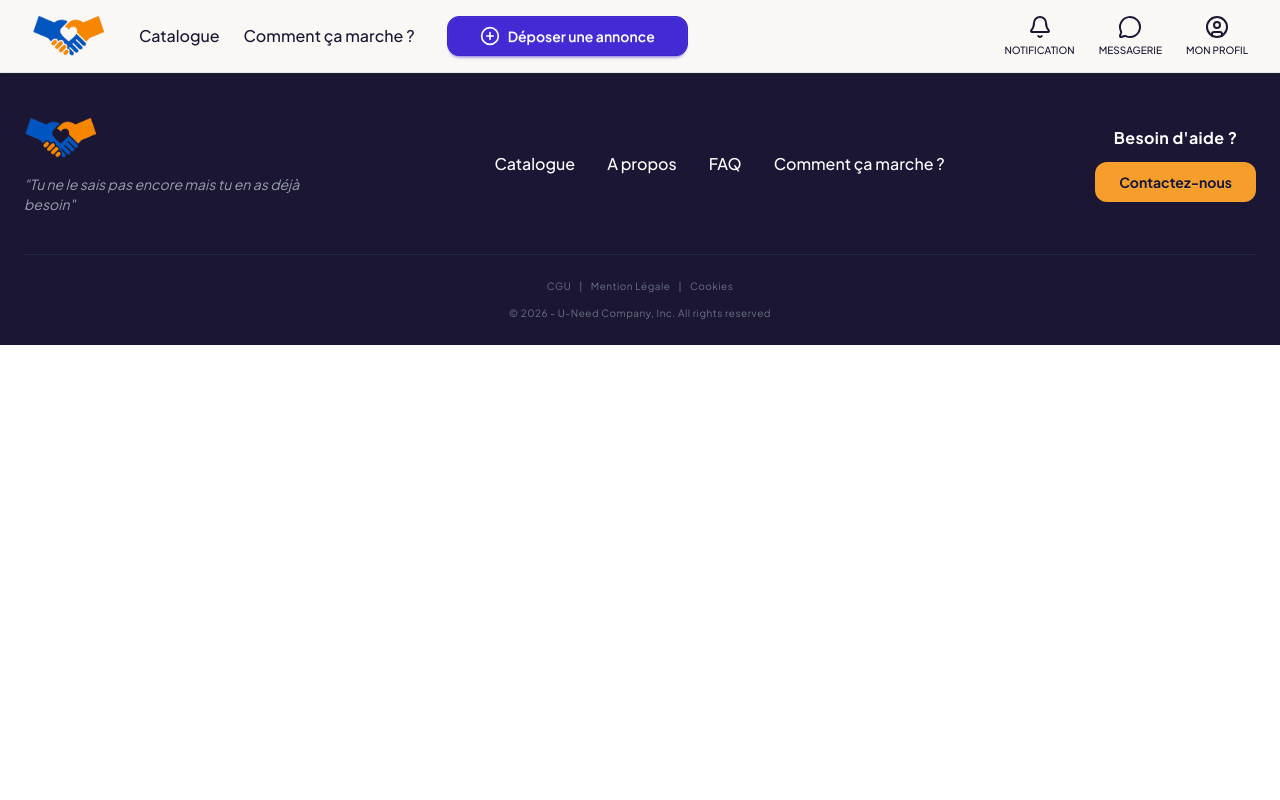
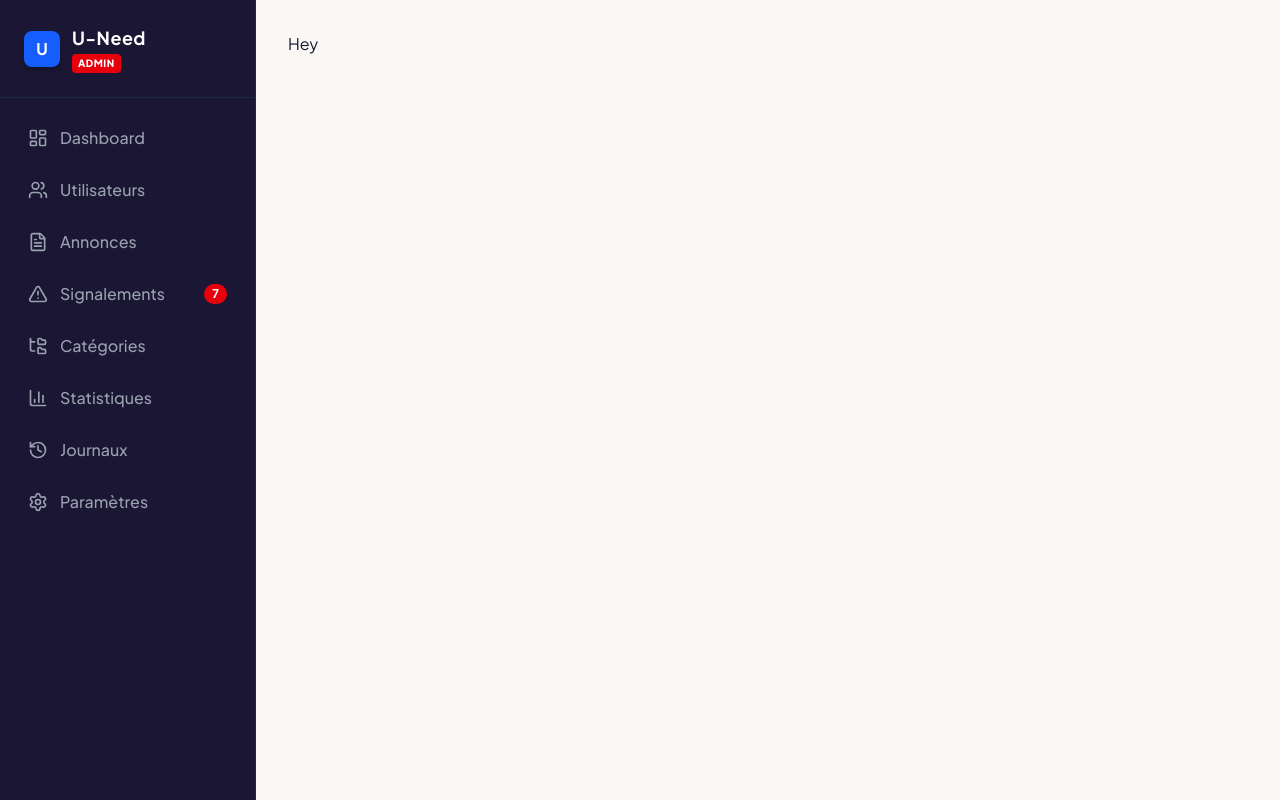
Before and after one commit to roxane-sarpi/U-Need, a React (Vite) app in the folder frontend/: page /admin in a window 1280 px wide. Built offline with nearby package versions, Linux system fonts and the light colour scheme.

Commit message:
creation layout admin + layout public

```diff
--- a/frontend/src/App.jsx
+++ b/frontend/src/App.jsx
@@ -1,5 +1,3 @@
-import Header from './components/layout/Header'
-import Footer from './components/layout/Footer'
 import './index.css'
 import './index.css';
 import { BrowserRouter, Routes, Route } from 'react-router-dom';
@@ -8,20 +6,32 @@ import EditProfile from './pages/Profile/EditProfile';
 import Login from './pages/Auth/Login';
 import Register from './pages/Auth/Register';
 import Notifications from './pages/Notifications';
+import MainLayout from './components/layout/MainLayout';
+import AdminLayout from './components/layout/AdminLayout';
+import Dashboard from './pages/Admin/Dashboard/Dashboard';
 
 
 function App() {
   return (
     <BrowserRouter>
-      <Header />
+
       <Routes>
-        <Route path="/profile" element={<Profile />} />
-        <Route path="/profile/edit" element={<EditProfile />} />
-        <Route path="/login" element={<Login />} />
-        <Route path="/register" element={<Register />} />
-        <Route path="/notifications" element={<Notifications />} />
+        {/* Layout public */}
+        <Route element={<MainLayout />}>
+          <Route path="/profile" element={<Profile />} />
+          <Route path="/profile/edit" element={<EditProfile />} />
+          <Route path="/login" element={<Login />} />
+          <Route path="/register" element={<Register />} />
+          <Route path="/notifications" element={<Notifications />} />
+        </Route>
+
+        {/* Layout admin */}
+        <Route element={<AdminLayout />}>
+          <Route path="/admin" element={<Dashboard />} />
+        </Route>
+
       </Routes>
-      <Footer />
+
     </BrowserRouter>
   );
 }
--- /dev/null
+++ b/frontend/src/components/layout/AdminLayout.jsx
@@ -0,0 +1,131 @@
+import { useState } from "react";
+import { NavLink, Outlet } from "react-router-dom";
+import {
+  LayoutDashboard,
+  Users,
+  FileText,
+  AlertTriangle,
+  FolderTree,
+  BarChart3,
+  History,
+  Settings,
+  Menu,
+  X
+} from "lucide-react";
+
+function AdminLayout() {
+  // Gestion de l'état pour ouvrir/fermer le drawer sur mobile
+  const [isDrawerOpen, setIsDrawerOpen] = useState(false);
+  const closeDrawer = () => setIsDrawerOpen(false);
+
+  const menuItems = [
+    { name: "Dashboard", path: "/admin/dashboard", icon: LayoutDashboard },
+    { name: "Utilisateurs", path: "/admin/utilisateurs", icon: Users },
+    { name: "Annonces", path: "/admin/annonces", icon: FileText },
+    { name: "Signalements", path: "/admin/signalements", icon: AlertTriangle, badge: 7 },
+    { name: "Catégories", path: "/admin/categories", icon: FolderTree },
+    { name: "Statistiques", path: "/admin/statistiques", icon: BarChart3 },
+    { name: "Journaux", path: "/admin/journaux", icon: History },
+    { name: "Paramètres", path: "/admin/parametres", icon: Settings },
+  ];
+
+  return (
+    // md:drawer-open force le menu à rester visible à partir des écrans intermédiaires/bureau
+    <div className="drawer md:drawer-open min-h-screen bg-canvas text-ink">
+      <input
+        id="admin-drawer"
+        type="checkbox"
+        className="drawer-toggle"
+        checked={isDrawerOpen}
+        onChange={(e) => setIsDrawerOpen(e.target.checked)}
+      />
+
+      {/* ----------------------------------------------------
+          ZONE DE CONTENU (À droite sur Desktop, plein écran sur Mobile)
+         ---------------------------------------------------- */}
+      <div className="drawer-content flex flex-col">
+
+        {/* Barre supérieure visible UNIQUEMENT sur mobile (md:hidden) */}
+        <header className="flex items-center justify-between p-4 bg-ink text-white md:hidden shadow-md">
+          <div className="flex items-center gap-3">
+            <div className="bg-blue-600 h-8 w-8 rounded flex items-center justify-center font-bold text-sm text-white">U</div>
+            <span className="font-bold text-sm">
+              U-Need <span className="text-[9px] bg-red-600 px-1 py-0.5 rounded font-extrabold ml-1">ADMIN</span>
+            </span>
+          </div>
+          <label htmlFor="admin-drawer" className="btn btn-ghost btn-square btn-sm">
+            <Menu size={22} />
+          </label>
+        </header>
+
+        {/* Contenu dynamique de la page active */}
+        <main className="flex-1 p-4 md:p-8 overflow-y-auto">
+          <Outlet />
+        </main>
+      </div>
+
+      {/* ----------------------------------------------------
+          BARRE LATÉRALE (Sidebar mobile masquée / fixe sur Desktop)
+         ---------------------------------------------------- */}
+      <div className="drawer-side z-[100]">
+        {/* L'overlay assombrit l'écran au clic à côté sur mobile */}
+        <label htmlFor="admin-drawer" aria-label="close sidebar" className="drawer-overlay" onClick={closeDrawer}></label>
+
+        <aside className="w-64 min-h-full bg-ink text-white flex flex-col border-r border-gray-800">
+
+          {/* Header de la Sidebar */}
+          <div className="p-6 flex items-center justify-between border-b border-gray-800">
+            <div className="flex items-center gap-3">
+              <div className="bg-blue-600 h-9 w-9 rounded-lg flex items-center justify-center font-bold text-white shadow-md">
+                U
+              </div>
+              <div className="flex flex-col">
+                <span className="font-bold text-lg tracking-wide">U-Need</span>
+                <span className="text-[10px] bg-red-600 text-white font-extrabold px-1.5 py-0.5 rounded uppercase self-start mt-0.5 tracking-wider">
+                  Admin
+                </span>
+              </div>
+            </div>
+            {/* Bouton fermeture visible UNIQUEMENT sur mobile */}
+            <button className="md:hidden btn btn-ghost btn-circle btn-sm text-gray-400" onClick={closeDrawer}>
+              <X size={20} />
+            </button>
+          </div>
+
+          {/* Navigation : On utilise notre astuce de propagation (onClick) apprise juste avant ! */}
+          <nav className="flex-1 p-4 space-y-1" onClick={closeDrawer}>
+            {menuItems.map((item) => {
+              const Icon = item.icon;
+              return (
+                <NavLink
+                  key={item.name}
+                  to={item.path}
+                  className={({ isActive }) =>
+                    `flex items-center justify-between p-3 rounded-lg font-medium transition-all relative group ${
+                      isActive
+                        ? "bg-gray-800 text-white before:absolute before:left-0 before:top-1/2 before:-translate-y-1/2 before:w-1 before:h-8 before:bg-blue-500 before:rounded-r"
+                        : "text-gray-400 hover:bg-gray-900/50 hover:text-white"
+                    }`
+                  }
+                >
+                  <div className="flex items-center gap-3">
+                    <Icon size={20} className="transition-colors group-hover:text-white" />
+                    <span>{item.name}</span>
+                  </div>
+
+                  {item.badge && (
+                    <span className="bg-red-600 text-white text-xs font-bold px-2 py-0.5 rounded-full">
+                      {item.badge}
+                    </span>
+                  )}
+                </NavLink>
+              );
+            })}
+          </nav>
+        </aside>
+      </div>
+    </div>
+  );
+}
+
+export default AdminLayout;
--- /dev/null
+++ b/frontend/src/components/layout/MainLayout.jsx
@@ -0,0 +1,19 @@
+import { Outlet } from "react-router-dom";
+import Header from "./Header";
+import Footer from "./Footer";
+
+function MainLayout() {
+  return (
+    <>
+      <Header />
+
+      <main>
+        <Outlet />
+      </main>
+
+      <Footer />
+    </>
+  );
+}
+
+export default MainLayout;
--- /dev/null
+++ b/frontend/src/pages/Admin/Dashboard/Dashboard.jsx
@@ -0,0 +1,7 @@
+function Dashboard(){
+  return(
+        <div>Hey</div>
+  )
+}
+
+export default Dashboard;
```
Also changed, not shown: frontend/src/pages/Admin/Dashboard.jsx (deleted), frontend/src/pages/Admin/Dashboard/components/CategoriesChart.jsx (added), frontend/src/pages/Admin/Dashboard/components/StatCard.jsx (added).
